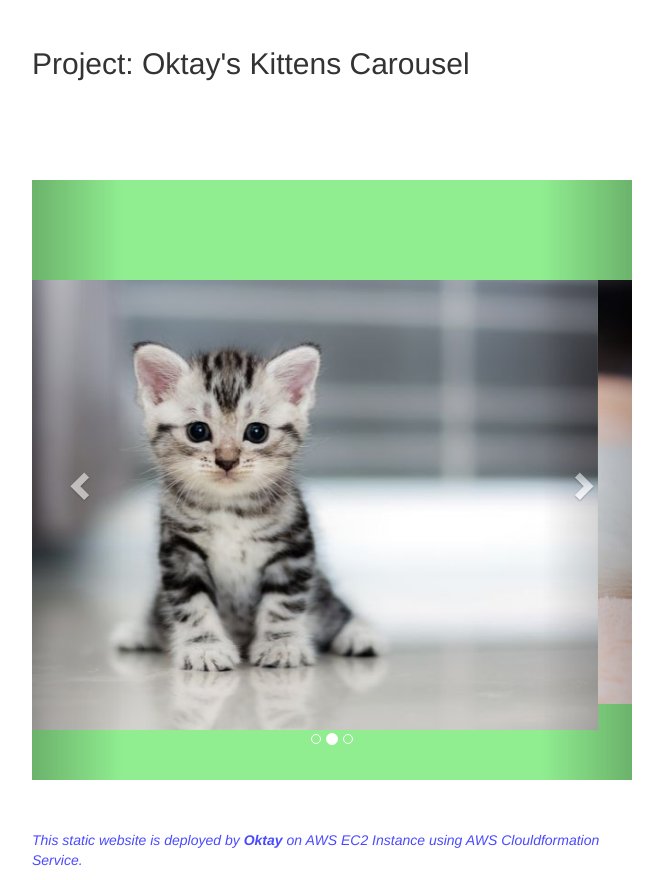
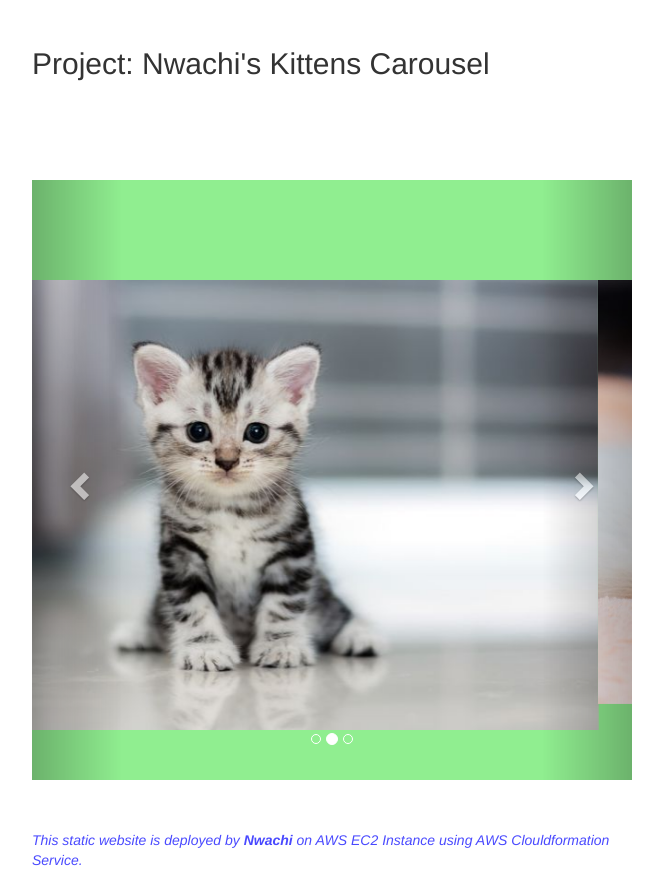
Before and after one commit to nnwachi/101-kittens-carousel-static-website-ec2, a plain HTML site: page static-web/index.html in a window 1280 px wide. Shown: the part 203-1083 px from the top of the page, without its empty margins (308-971 px from the left). Drawn offline with nearby package versions, Linux system fonts and the light colour scheme.

Commit message:
Update index.html

```diff
--- a/static-web/index.html
+++ b/static-web/index.html
@@ -45,7 +45,7 @@
 
   <div><img style="width:300px; height:100px" src="https://clarusway.com/wp-content/uploads/2022/12/clarusway-logo-black.png" /></div>
 
-  <h2> Project: Oktay's Kittens Carousel</h2>
+  <h2> Project: Nwachi's Kittens Carousel</h2>
 
   <div id="myCarousel" class="carousel slide" data-ride="carousel">
     <!-- Indicators -->
@@ -80,7 +80,7 @@
   </div>
 
 
-  <p class="footnote"><i>This static website is deployed by <b> Oktay </b> on AWS EC2 Instance using AWS
+  <p class="footnote"><i>This static website is deployed by <b> Nwachi </b> on AWS EC2 Instance using AWS
       Clouldformation Service.</i></p>
 </body>
 
```
